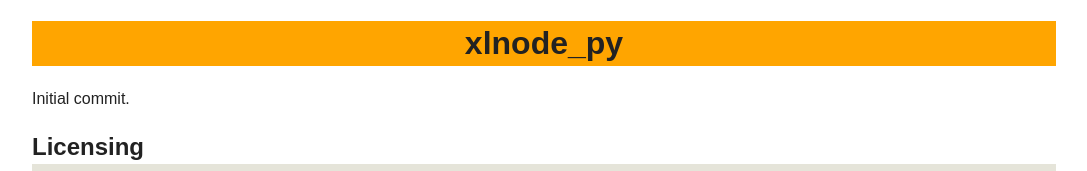
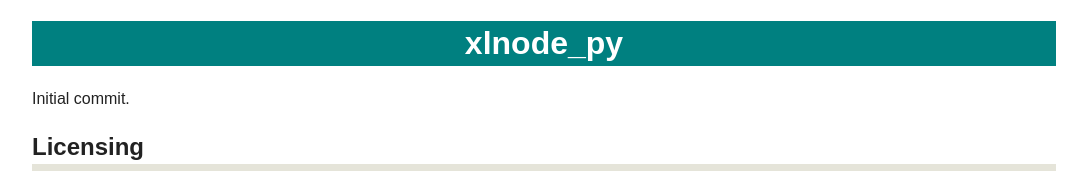
Before and after one commit to jddixon/xlnode_py, a plain HTML site: page index.html in a window 1280 px wide. Shown: the top 171 px of the page, without its empty margins (96-1183 px from the left). Drawn offline with Linux system fonts and the light colour scheme.

Commit message:
update web pages

```diff
--- a/index.html
+++ b/index.html
@@ -9,7 +9,8 @@
 </head>
 <body>
 <div class="content">
-<h1>xlnode_py</h1>
+<h1 class="libTop">xlnode_py</h1>
+
 <p>Initial commit.</p>
 <h2>Licensing</h2>
 <p><a rel="license" href="http://creativecommons.org/licenses/by/4.0/"><img alt="Creative Commons License" style="border-width:0" src="https://i.creativecommons.org/l/by/4.0/88x31.png" /></a><br />The material on this github.io website is licensed under a <a rel="license" href="http://creativecommons.org/licenses/by/4.0/">Creative Commons Attribution 4.0 International License</a>.</p>
```
